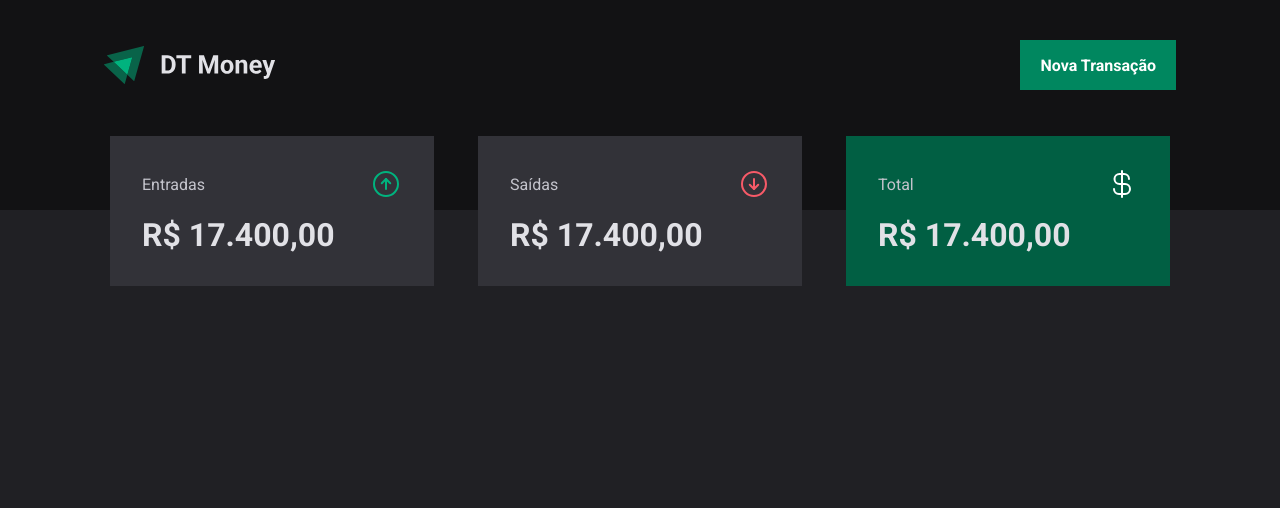
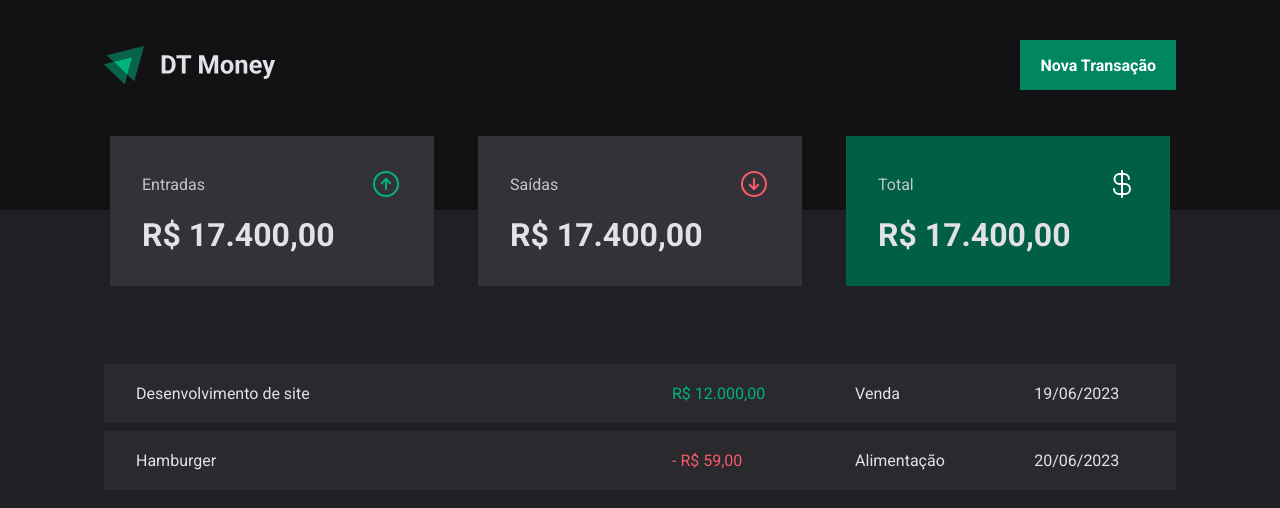
Before and after one commit to vian4dev/new-dtmoney, a React (Vite) app: page / in a window 1280 px wide. Shown: the top 508 px of the page. Built offline with nearby package versions, Linux system fonts and the light colour scheme.

Commit message:
Transaction table

```diff
--- a/src/pages/Transactions/index.tsx
+++ b/src/pages/Transactions/index.tsx
@@ -1,11 +1,39 @@
 import { Header } from "../../components/Header";
 import { Summary } from "../../components/Summary";
+import { PriceHighLight, TransactionsContainer, TransactionsTable } from "./styles";
 
 export function Transactions() {
     return(
         <div>
             <Header/>
             <Summary/>
+
+            <TransactionsContainer>
+            <TransactionsTable>
+                <tbody>
+                    <tr>
+                        <td width="50%">Desenvolvimento de site</td>
+                        <td>
+                            <PriceHighLight variant="income">
+                                R$ 12.000,00
+                            </PriceHighLight>
+                        </td>
+                        <td>Venda</td>
+                        <td>19/06/2023</td>
+                    </tr>
+                    <tr>
+                        <td width="50%">Hamburger</td>
+                        <td>
+                            <PriceHighLight variant="outcome">
+                                - R$ 59,00
+                            </PriceHighLight>
+                        </td>
+                        <td>Alimentação</td>
+                        <td>20/06/2023</td>
+                    </tr>
+                </tbody>
+            </TransactionsTable>
+            </TransactionsContainer>
         </div>
     )
 }
--- a/src/pages/Transactions/styles.ts
+++ b/src/pages/Transactions/styles.ts
@@ -0,0 +1,37 @@
+import styled from "styled-components"
+
+export const TransactionsContainer = styled.main`
+width: 100%;
+max-width: 1120px;
+margin: 4rem auto 0;
+padding: 0 1.5rem;
+`;
+
+export const TransactionsTable = styled.table`
+width: 100%;
+border-collapse: separate;
+border-spacing: 0 0.5rem;
+
+td {
+    padding: 1.25rem 2rem;
+    background: ${props => props.theme["gray-700"]};
+
+    &:first-child {
+        border-top-left-radius: 6 px;
+        border-bottom-left-radius: 6 px;
+    }
+
+    &:last-child {
+        border-top-left-radius: 6 px;
+        border-bottom-left-radius: 6 px;
+    }
+}
+`;
+
+interface PriceHighLightProps {
+    variant: 'income' | 'outcome';
+}
+
+export const PriceHighLight = styled.span<PriceHighLightProps>`
+  color: ${props => props.variant === 'income' ? props.theme["green-300"] : props.theme["red-300"]}
+`;
```
